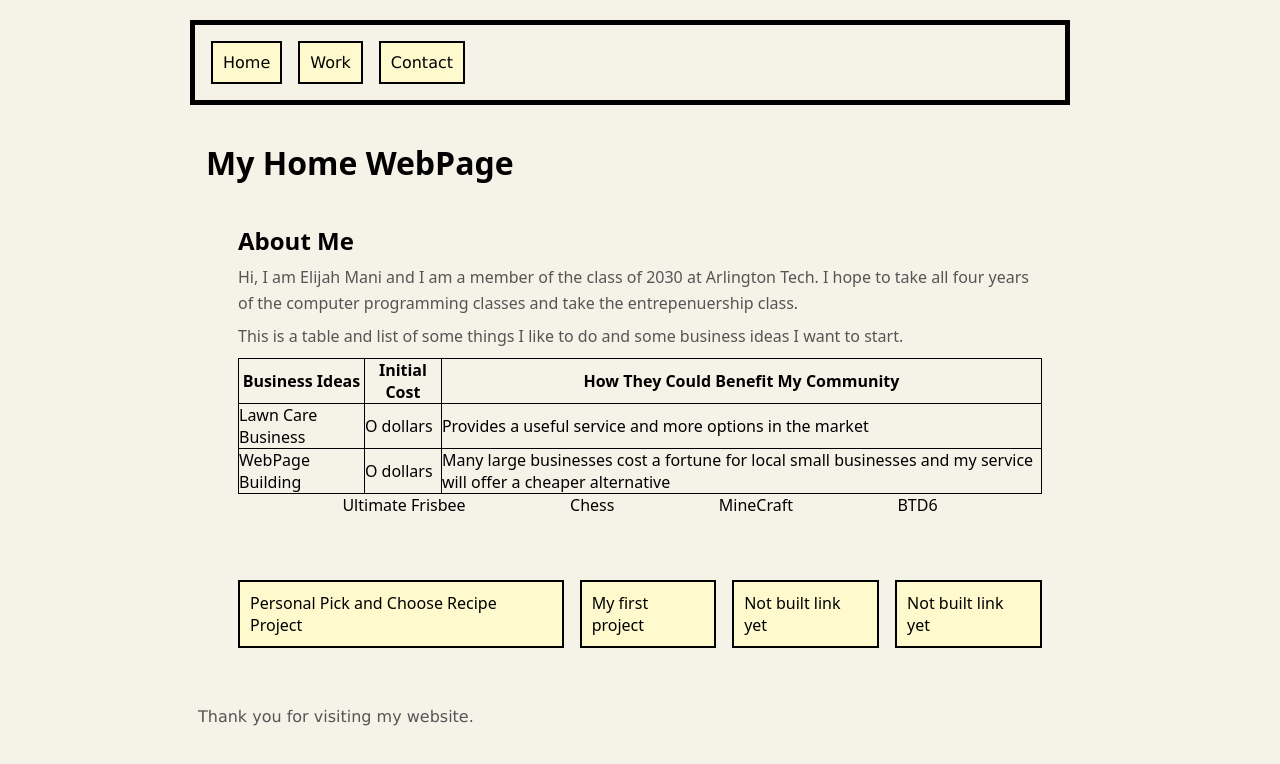
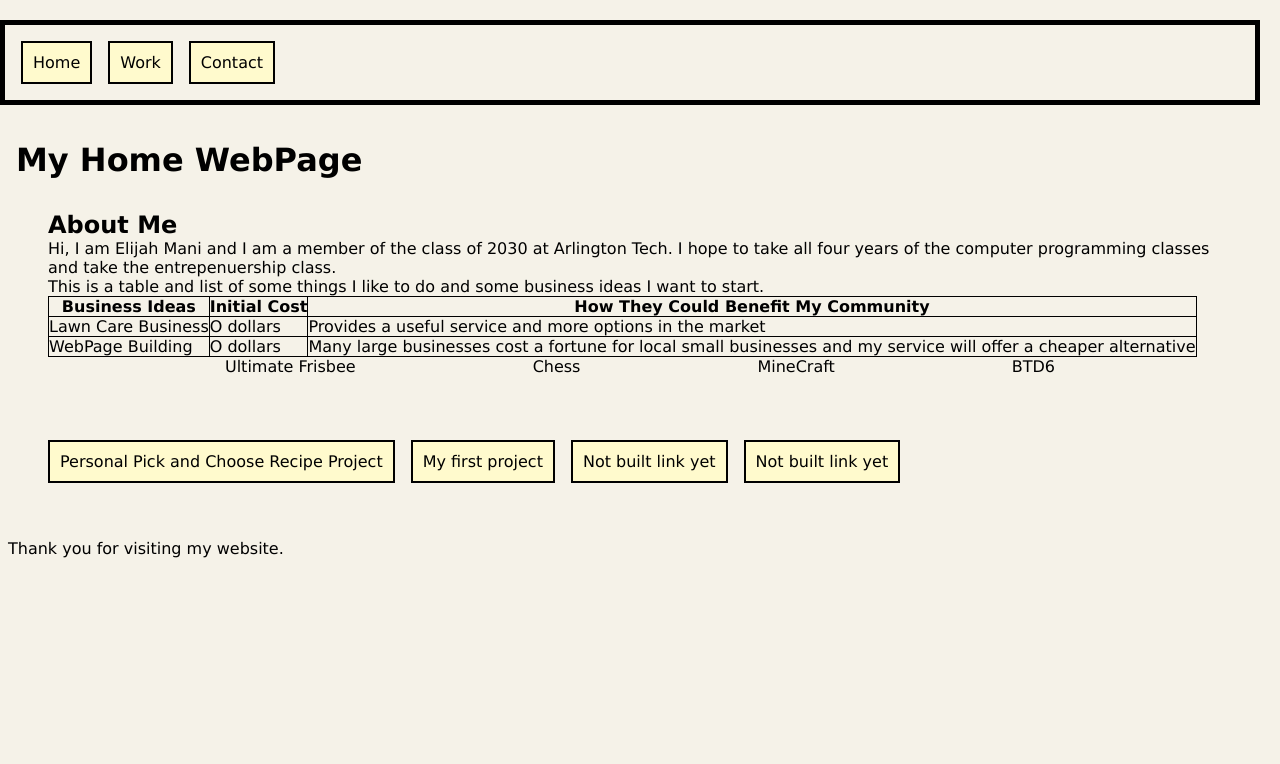
Before and after one commit to KnullGamer/KnullGamer.github.io, a plain HTML site: page index.html in a window 1280 px wide. Drawn offline with Linux system fonts and the light colour scheme; a web font is replaced by a local one.

Commit message:
Adding some css

```diff
--- a/styles.css
+++ b/styles.css
@@ -47,10 +47,6 @@ font-family: 'Atkinson Hyperlegible', Verdana, sans-serif;
         color: black;
     }
         * { box-sizing: border-box; margin: 0; padding: 0; }
-    body { font-family: system-ui, sans-serif; max-width: 900px; margin: 0 auto; }
-    h1 { font-size: 2rem; margin-bottom: 0.5rem; }
-    h2 { font-size: 1.5rem; margin-bottom: 0.5rem; }
-    p { color: #555; line-height: 1.6; margin-bottom: 0.5rem; }
     nav { display: flex; gap: 1rem; }
     nav a { text-decoration: none; color: inherit; }
     .c1 {
```
